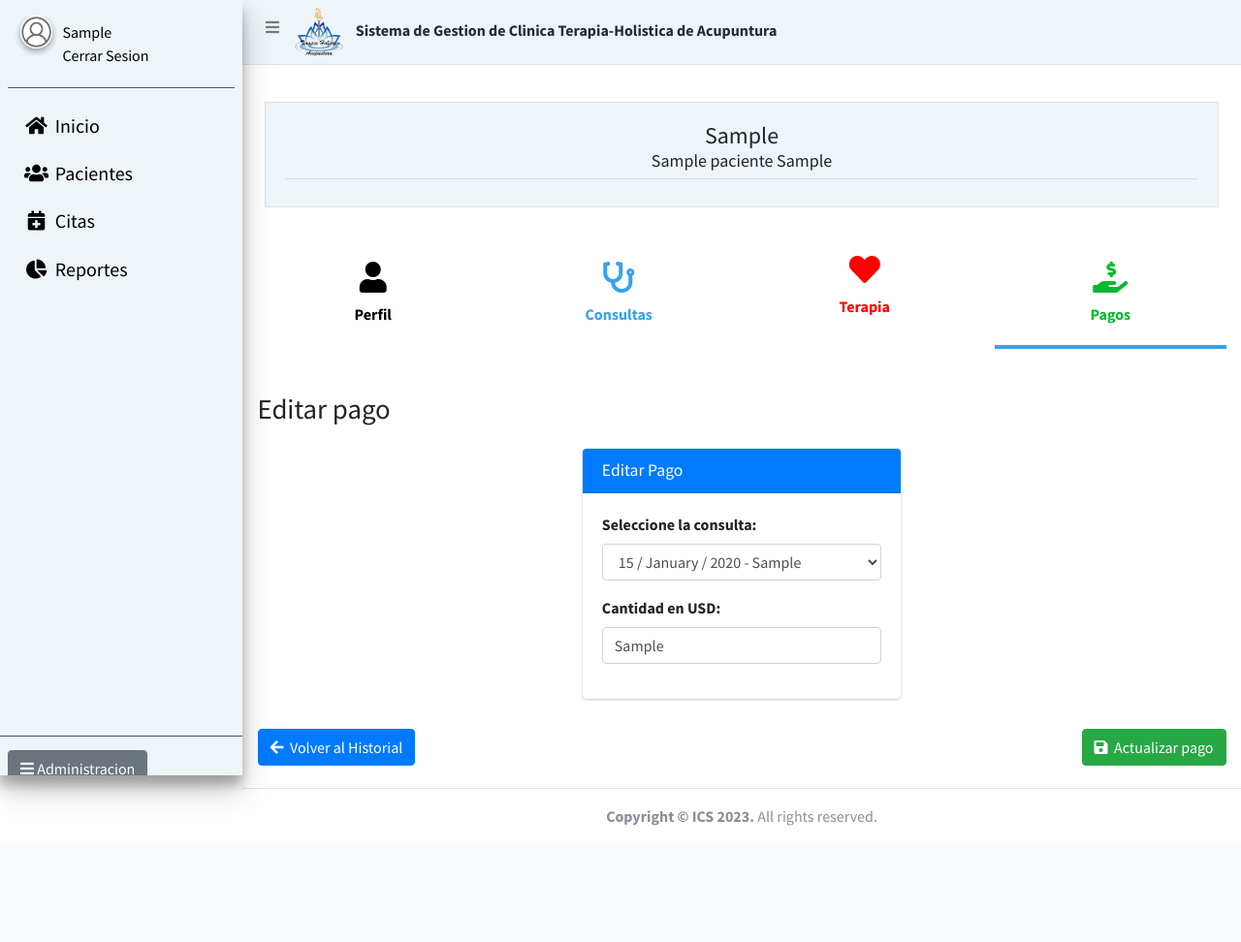
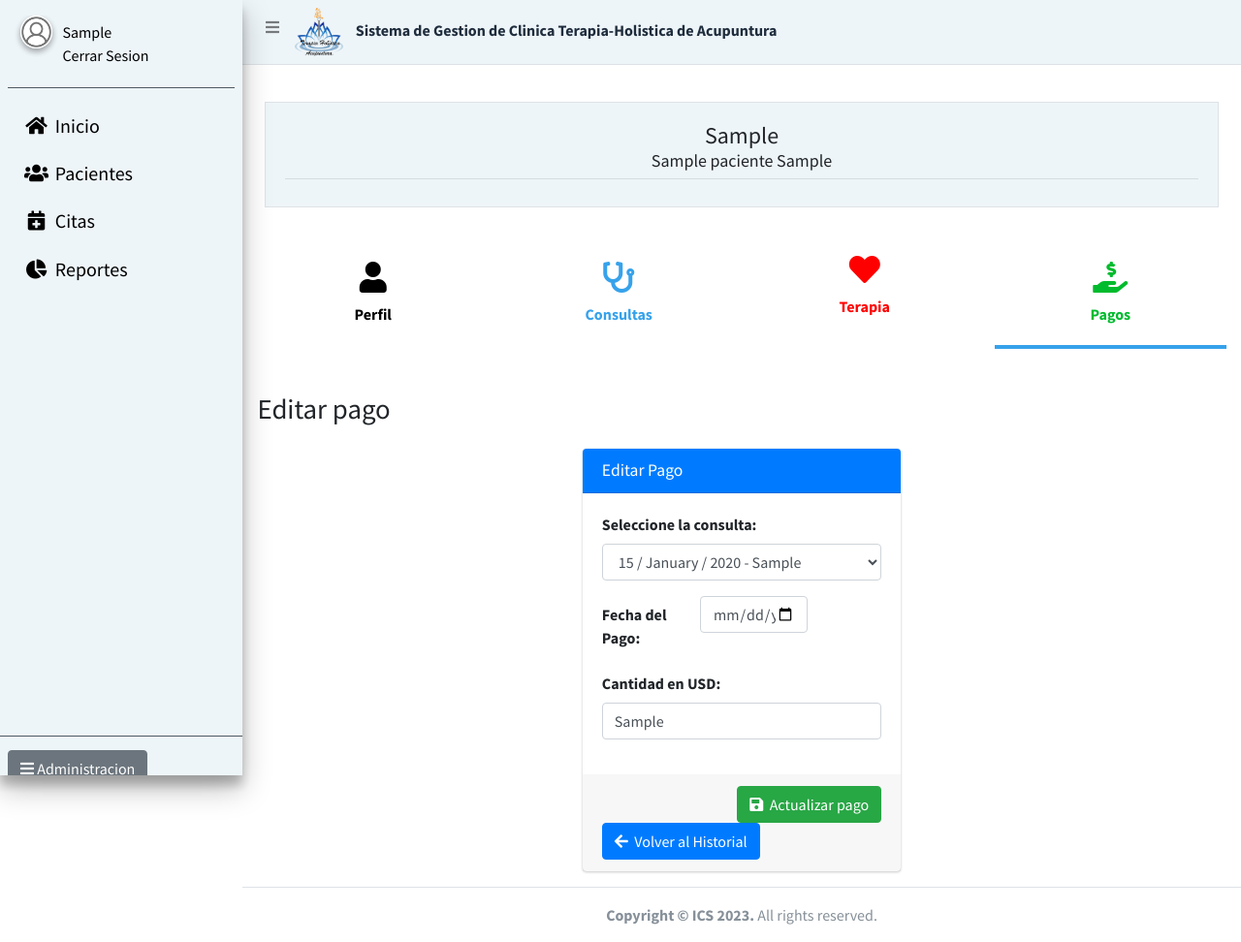
Before and after one commit to Orellanna/Sistema-Gestion-Clinica-Acupuntura, a Django app: a page that uses templates/Vistas_Pago/EditarPago.html in a window 1280 px wide. Shown: the whole page at 97% size. Before the commit the page ends 852 px from the top, so only its background shows below. Run offline with Django 4.2, Linux system fonts and the light colour scheme; a user stored in the database is signed in; tables that the repository leaves empty hold one stand-in row (values such as "Sample post"); parts of the project's set-up code (start-up, migrations or seed data) failed here and were passed over; some libraries are stand-ins or nearby versions.

Commit message:
avances editarpago

```diff
--- a/Pagos/views.py
+++ b/Pagos/views.py
@@ -29,13 +29,14 @@ def NuevoPago(request, paciente_id):
         # Obtenemos los datos del formulario
         consulta_id = request.POST['consulta_id']
         monto_pago = request.POST['monto_pago']
+        fecha_pago = request.POST['pago_fecha']
 
         # Creamos el nuevo pago para la consulta del paciente
         pago = Pago.objects.create(
             id_consulta=Consulta.objects.get(id_consulta=consulta_id),
             concepto_pago=Consulta.objects.get(id_consulta=consulta_id).motivo_consulta,
             monto_pago=monto_pago,
-            fecha_pago="2023-07-23",
+            fecha_pago=fecha_pago,
         )
         # Generamos la URL correcta usando reverse
         url = reverse('DetallesPago', kwargs={'paciente_id': paciente_id, 'pago_id': pago.id_pago, 'consulta_id': pago.id_consulta.id_consulta})
@@ -66,16 +67,17 @@ def EditarPago(request, paciente_id, pago_id):
     if request.method == 'POST':
 
         # Obtenemos los datos del formulario
+
+        consulta_id = request.POST['num_consulta']
+        monto_pago = request.POST['monto_pago']
         fecha_pago = request.POST['pago_fecha']
-        monto_pago = request.POST['monto_pago']
-        observacion_pago = request.POST['observacion_pago']
-        hora_pago = request.POST['hora_pago']
 
-        # Actualizamos los campos del pago existente
-        pago.fecha_pago = fecha_pago
-        pago.pago_monto = monto_pago
-        pago.observacion_pago = observacion_pago
-        pago.hora_pago = hora_pago
+        # Creamos el nuevo pago para la consulta del paciente
+
+        pago.concepto_pago=Consulta.objects.get(id_consulta=consulta_id).motivo_consulta,
+        pago.monto_pago=monto_pago,
+        pago.fecha_pago=fecha_pago,
+        pago.id_consulta=Consulta.objects.get(id_consulta=consulta_id)
         pago.save()
 
         # Generamos la URL correcta usando reverse
--- a/templates/Vistas_Pago/EditarPago.html
+++ b/templates/Vistas_Pago/EditarPago.html
@@ -13,8 +13,7 @@
 </section>
 
 <!-- Main content -->
-<form
-  action="{% url 'EditarPago' paciente_id=paciente.id_paciente pago_id=pago.id_pago %}" method="POST" id="formEditarPago">
+<form action="{% url 'EditarPago' paciente_id=paciente.id_paciente pago_id=pago.id_pago %}" method="POST" id="formEditarPago">
   {% csrf_token %}
   <section class="content">
     <div class="container-fluid">
@@ -25,8 +24,6 @@
             <div class="card-header">
               <h3 class="card-title">Editar Pago</h3>
             </div>
-            <!-- /.card-header -->
-            <form>
             <div class="card-body">
               <!-- Combo box for selecting the consultation -->
               <div class="form-group">
@@ -37,6 +34,18 @@
                   {% endfor %}
                 </select>
               </div>
+              <div class="form-group row">
+                <label for="pago_fecha" class="col-sm-4 col-form-label">Fecha del Pago:</label>
+                <div class="col-sm-5">
+                    <input value type="date" class="form-control" id="pago_fecha" name="pago_fecha" value="{{ pago.id_pago.fecha_pago|date:'Y-m-d' }}"/>
+                </div>
+              </div>
+              {% comment %} <div class="form-group row">
+                  <label for="hora_pago" class="col-sm-4 col-form-label">Hora del pago:</label>
+                  <div class="col-sm-5">
+                      <input type="time" class="form-control" id="hora_pago" name="hora_pago" required readonly/>
+                  </div>
+              </div> {% endcomment %}
 
               <!-- Textbox for entering the payment amount -->
               <div class="form-group">
@@ -45,8 +54,14 @@
               </div>
             </div>
             <!-- /.card-body -->
-              <!-- /.card-footer -->
-            </form>
+            <div class="card-footer">
+              <button type="submit" name="submit" class="btn btn-success float-right">
+                <i class="fa fa-save"></i>&nbsp; Actualizar pago
+              </button>
+              <a href="{% url 'ListarPagos' paciente_id=paciente.id_paciente %}" class="btn btn-primary float-left">
+                <i class="fas fa-arrow-left"></i>&nbsp; Volver al Historial
+              </a>
+            </div>
           </div>
           <!-- /.card -->
         </div>
@@ -56,32 +71,8 @@
     </div>
     <!-- /.container-fluid -->
   </section>
-  <!-- Content Header (Page header) -->
-  <section class="content-header">
-    <div class="container-fluid">
-      <div class="row mb-2 d-flex justify-content-between">
-        <div class="col-sm-6">
-          <a
-            href="{% url 'ListarPagos' paciente_id=paciente.id_paciente %}"
-            class="btn btn-primary float-left"
-            ><i class="fas fa-arrow-left"></i>&nbsp; Volver al Historial</a
-          >
-        </div>
+</form>
 
-        <div class="col-sm-6">
-          <button
-            type="submit"
-            name="submit"
-            class="btn btn-success float-right">
-            <i class="fa fa-save"></i>&nbsp; Actualizar pago
-          </button>
-        </div>
-
-      </div>
-    </div>
-    <!-- /.container-fluid -->
-  </section>
-</form>
 <script>
   // Eliminar espacios en blanco al cargar la página
   window.addEventListener('DOMContentLoaded', function() {
--- a/templates/Vistas_Pago/HistorialPagos.html
+++ b/templates/Vistas_Pago/HistorialPagos.html
@@ -41,7 +41,7 @@
                                 <td class="text-center">
 
                                   <div class="d-inline-flex flex-row align-items-center">
-                                    <a href="#" class="ver-pago mr-5" data-pago-id="{{pago.id_pago}}" data-consulta-id="{{consulta.id_consulta}}" data-paciente-id="{{paciente.id_paciente}}">
+                                    <a href="#" class="ver-pago mr-5" data-pago-id="{{pago.id_pago}}" data-consulta-id="{{pago.id_consulta.id_consulta}}" data-paciente-id="{{paciente.id_paciente}}">
                                       <i class="fas fa-eye fa-lg" style="color: #0a3461;"></i>
                                     </a>
 
```
Lines whose indentation alone changed are shown as unchanged.
